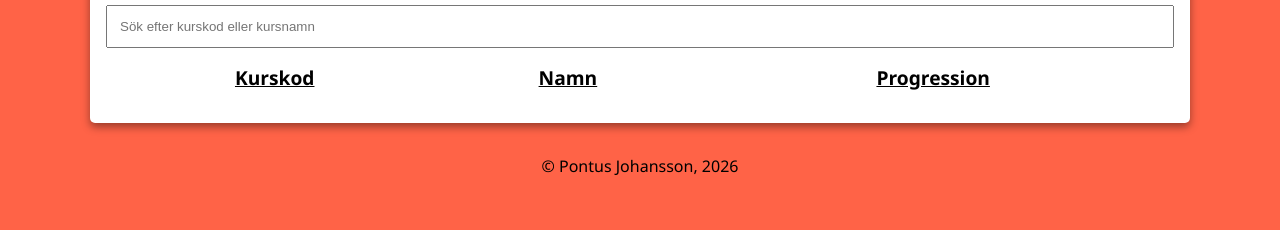
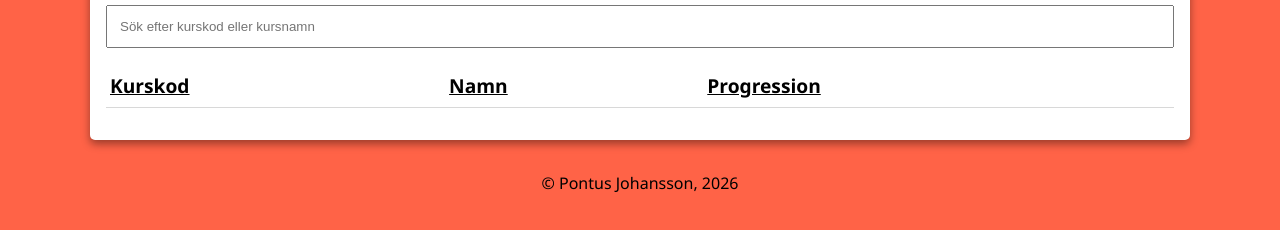
Before and after one commit to Punttt/vite-laboration2, a website built with Vite: page index.html in a window 1280 px wide. Shown: the part 218-448 px from the top of the page. Built offline with nearby package versions, Linux system fonts and the light colour scheme; no server answers.

Commit message:
CSS lade till text align och padding för table

```diff
--- a/src/css/styles.css
+++ b/src/css/styles.css
@@ -56,6 +56,12 @@ main table th {
     text-decoration: underline;
 }
 
+main table, th, td {
+    text-align: left;
+    border-bottom: 1px solid rgb(216, 216, 216);
+    padding: 0.5rem 0.25rem;
+}
+
 /* Footer */
 footer {
     padding: 2rem 0;
```
